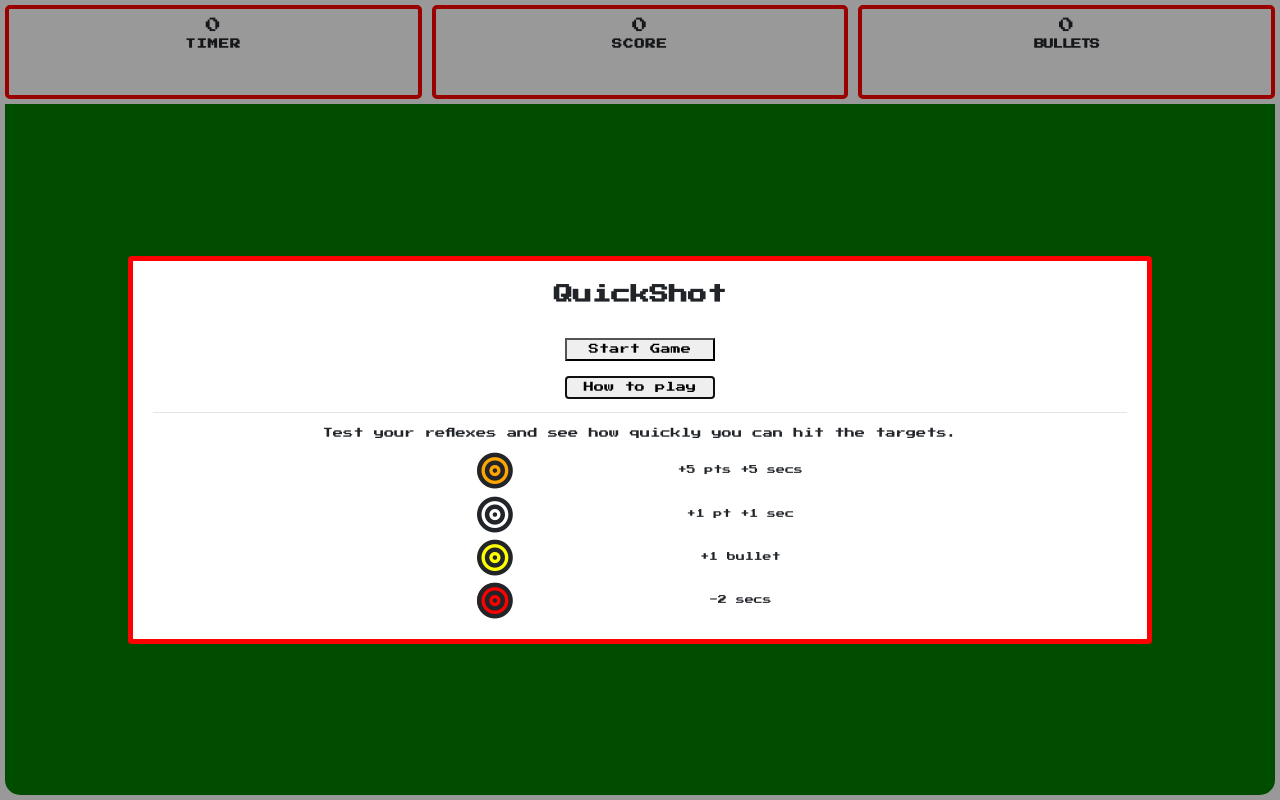
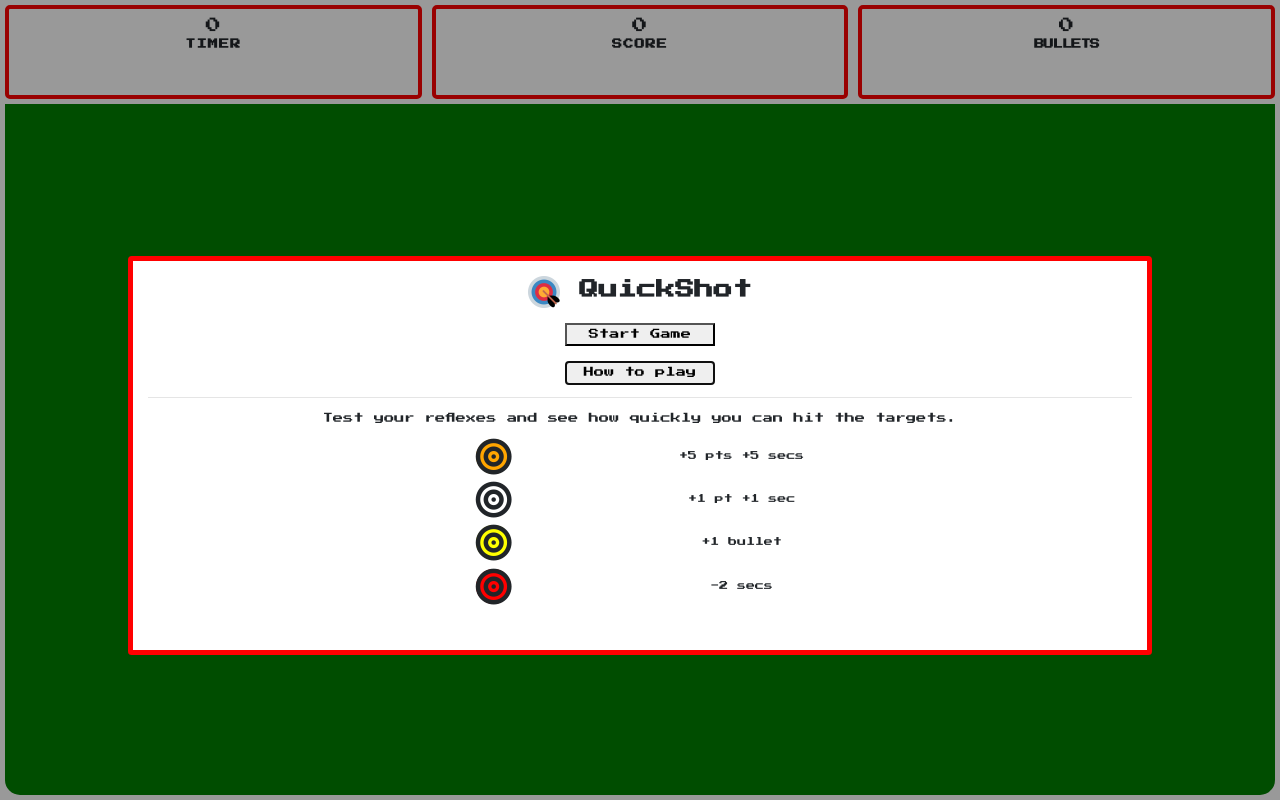
Before and after one commit to ofemiashiru/CI_MS2_QSG, a plain HTML site: page index.html in a window 1280 px wide. Both pictures are taken after a click on the button "How to play". Drawn offline with nearby package versions, Linux system fonts and the light colour scheme.

Commit message:
feat: add favicon icon to menu/fix: add transition to instruction menu

```diff
--- a/assets/css/style.css
+++ b/assets/css/style.css
@@ -146,7 +146,7 @@ button{
 .modal-content{
     background-color: #fff;
     margin: 35% auto 0;
-    padding: 20px;
+    padding: 15px;
     border: 5px solid red;
     width: 80%;
     text-align: center;
@@ -156,6 +156,7 @@ button{
 .modal-content p:first-child{
     font-weight: bold;
     font-size: 1.5rem;
+    margin-bottom: 0;
 }
 
 .modal-content button{
@@ -173,13 +174,19 @@ button{
     width: 100%;
 }
 
-#how-to-play{
+/* Transitions https://www.w3schools.com/css/css3_transitions.asp */
+.hide-instructions{
     position: relative;
     z-index: 5;
     left: 0;
     overflow: hidden;
     width: 100%;
     height: 0;
+    transition: height .8s;
+}
+
+.show-instructions{
+    height: 250px;
 }
 
 .item{
@@ -192,9 +199,6 @@ button{
     font-size: .7rem;
 }
 
-.show-instructions{
-    height: 100% !important;
-}
 
 /* Media Queries */
 
--- a/index.html
+++ b/index.html
@@ -52,10 +52,10 @@
         <div id="start-game-modal" class="modal">
 
             <div id="start-game-content" class="modal-content">
-                <p>QuickShot</p>
+                <p><img src="assets/favicon/favicon-32x32.png"> QuickShot</p>
                 <button id="start-game-btn">Start Game</button>
                 <button id="how-to-play-btn">How to play</button>
-                <div id="how-to-play">
+                <div id="how-to-play" class="hide-instructions">
                     <hr>
                     Test your reflexes and see how quickly you can hit the targets.
                     <div id="instruction-container">
```
